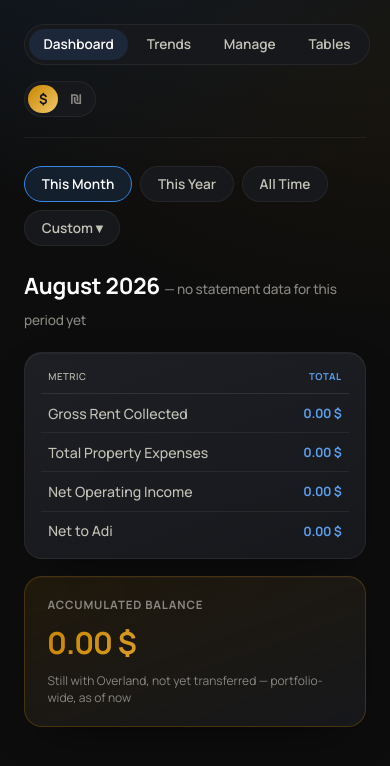
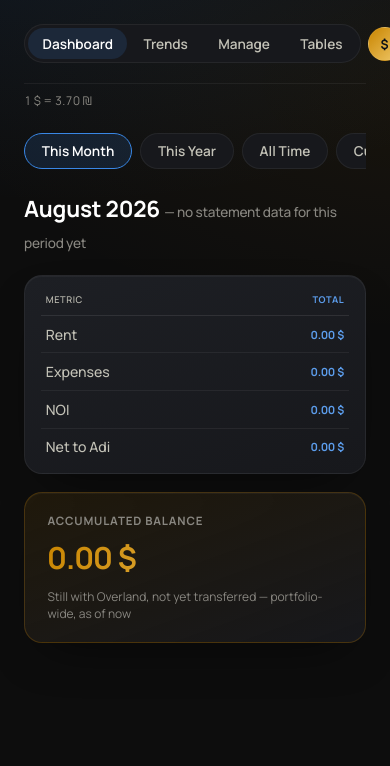
Before and after one commit to AdiKellerAI/asset_report_dashboard, a Flask app: page / in a window 390 px wide. Shown: the top 766 px of the page. Run offline with Flask 3, Linux system fonts and the light colour scheme; data that the repository does not hold is empty.

Commit message:
Fix real Jinja constant-folding bug behind Hebrew translations freezing, mobile UX round
- The actual bug behind "Hebrew doesn't translate the page": Jinja
  constant-folds a filter call on a literal string at template-compile
  time (once per process), so every {{ "X"|t }} call baked in whichever
  g.lang was active during that template's very first render, forever,
  regardless of later requests. Fixed by marking the t filter
  @pass_context so Jinja never folds it - money was never affected since
  it's only ever applied to variables, never literals.
- Currency control is now a single button (was a two-option toggle);
  the exchange-rate line moved out of the header into its own line below
  it, and shows unconditionally now.
- Mobile: header and period-pill rows never wrap; comparison table never
  side-scrolls (abbreviated metric labels instead); Hebrew mode no longer
  mirrors the layout (LTR always - translate the words, keep positions).
- Swapped the USD/ILS source to open.er-api.com (refreshes daily; the
  previous frankfurter.app lagged stale over weekends).
- Cache-Control: no-store on every response, since the page depends on
  the lang cookie.

Co-Authored-By: Claude Sonnet 5 <noreply@anthropic.com>

```diff
--- a/app/__init__.py
+++ b/app/__init__.py
@@ -1,4 +1,5 @@
 from flask import Flask, current_app, g, redirect, request, session
+from jinja2 import pass_context
 
 from app.config import Config
 
@@ -40,13 +41,17 @@ def create_app(config_object=Config):
 
     @app.before_request
     def set_language_context():
-        # The currency toggle also flips the whole site to Hebrew/RTL (a
+        # The currency toggle also switches the whole site's text to Hebrew (a
         # single "lang" cookie drives both - see app/routes/language.py) -
         # read once per request rather than threading it through every
-        # route/render_template call.
+        # route/render_template call. Layout direction deliberately stays LTR
+        # even in Hebrew (Adi's request, 2026-08-23: translate the words, but
+        # never mirror the page) - `dir` is kept as a template variable rather
+        # than removed outright since some charts/inputs still opt out of it
+        # explicitly.
         lang = request.cookies.get("lang", "en")
         g.lang = lang if lang in ("en", "he") else "en"
-        g.dir = "rtl" if g.lang == "he" else "ltr"
+        g.dir = "ltr"
 
     @app.context_processor
     def inject_globals():
@@ -60,10 +65,32 @@ def create_app(config_object=Config):
         }
 
     @app.template_filter("t")
-    def translate_filter(text):
+    @pass_context
+    def translate_filter(ctx, text):
+        # `@pass_context` isn't for its own sake here (we don't read `ctx`) -
+        # it's the only way to stop Jinja from constant-folding this filter.
+        # Every call site is `{{ "some literal string"|t }}`, and Jinja's
+        # compiler treats a filter applied to a literal as a pure function of
+        # that literal: it evaluates it ONCE at template-compile time (the
+        # template's first render in this process) and bakes the result into
+        # the compiled bytecode forever after - which silently freezes the
+        # whole site in whatever language happened to be active during that
+        # first render, no matter what `g.lang` is on later requests. Marking
+        # the filter as context-dependent tells Jinja it can't assume that,
+        # so it re-evaluates on every render like `money` (applied to a
+        # variable, never a literal, so it was never eligible for folding).
         from app.i18n import translate
 
         return translate(text, g.lang)
+
+    @app.after_request
+    def prevent_caching_of_language_dependent_pages(response):
+        # Every page's HTML depends on the `lang` cookie - without an
+        # explicit no-store, some mobile browsers will serve a cached copy of
+        # "/" from before the cookie changed instead of re-fetching, which
+        # looks exactly like "switching to Hebrew didn't do anything".
+        response.headers["Cache-Control"] = "no-store"
+        return response
 
     @app.template_filter("money")
     def money_filter(value):
--- a/app/fx.py
+++ b/app/fx.py
@@ -3,13 +3,18 @@ all math stay USD-only everywhere - this only feeds the site-wide currency
 toggle. Cached once per calendar day so a page load doesn't hit the external
 API every time; falls back to the last known (or a static approximate) rate
 if the lookup fails, so a network hiccup never breaks the page.
+
+Uses open.er-api.com (exchangerate-api.com's free tier, no key required,
+refreshes once a day) rather than frankfurter.app - frankfurter sources ECB
+rates, which only update on ECB business days, so it lags stale over
+weekends/holidays instead of reflecting "today's" rate as Adi wants.
 """
 
 import json
 import urllib.request
 from datetime import date
 
-FX_API_URL = "https://api.frankfurter.app/latest?from=USD&to=ILS"
+FX_API_URL = "https://open.er-api.com/v6/latest/USD"
 FALLBACK_RATE = 3.7  # a reasonable static approximation, used only if no rate has ever been fetched
 
 _cache = {"day": None, "rate": None}
--- a/app/i18n.py
+++ b/app/i18n.py
@@ -44,7 +44,9 @@ TRANSLATIONS = {
     "Metric": "מדד",
     "Total": "סה\"כ",
     "Gross Rent Collected": "שכר דירה שנגבה",
+    "Rent": "שכירות",
     "Total Property Expenses": "סך הוצאות הנכס",
+    "Expenses": "הוצאות",
     "Net Operating Income": "רווח תפעולי נקי",
     "Net to Adi": "נטו לעדי",
     "Accumulated Balance": "יתרה שנצברה",
--- a/app/static/css/style.css
+++ b/app/static/css/style.css
@@ -80,48 +80,40 @@ a {
   padding: 0.25rem;
 }
 
-/* A minimal segmented control (not a switch) - two currency symbols side
-   by side, the active one filled with the gold "money" accent. */
+/* A single button, not a two-option toggle - shows the currently active
+   currency symbol; tapping switches to the other language/currency. */
 .currency-widget {
   display: flex;
+  flex-shrink: 0;
   align-items: center;
   gap: 0.6rem;
 }
 
-.lang-switch {
-  display: flex;
-  background: var(--surface);
-  border: 1px solid var(--border-soft);
-  border-radius: 999px;
-  padding: 0.2rem;
-  gap: 0.15rem;
-}
-
-.lang-switch-option {
+.currency-btn {
   display: flex;
   align-items: center;
   justify-content: center;
-  min-width: 30px;
-  padding: 0.3rem 0.6rem;
+  min-width: 40px;
+  min-height: 38px;
+  padding: 0.4rem 0.7rem;
   border-radius: 999px;
-  font-size: 0.85rem;
+  background: var(--surface);
+  border: 1px solid var(--border-soft);
+  font-size: 0.9rem;
   font-weight: 700;
-  color: var(--ink-muted);
+  color: #0d1117;
+  background: linear-gradient(135deg, var(--gold), #f0c96b);
   text-decoration: none;
-  transition: color 0.2s ease, background 0.2s ease;
+  transition: filter 0.2s ease;
 }
 
-.lang-switch-option:hover {
-  color: var(--ink);
+.currency-btn:hover {
+  filter: brightness(1.08);
 }
 
-.lang-switch-option.active {
-  color: #0d1117;
-  background: linear-gradient(135deg, var(--gold), #f0c96b);
-}
-
-.fx-rate-note {
-  font-size: 0.72rem;
+.fx-rate-bar {
+  margin: -1.25rem 0 1.5rem;
+  font-size: 0.75rem;
   color: var(--ink-muted);
   font-variant-numeric: tabular-nums;
 }
@@ -137,9 +129,36 @@ a {
 }
 
 @media (max-width: 480px) {
+  /* Genuinely fixed - never wraps AND never needs a swipe to see the rest
+     (Adi's request). Everything shrinks to fit one line instead. */
   .page-header {
-    flex-direction: column;
-    align-items: flex-start;
+    flex-wrap: nowrap;
+    gap: 0.4rem;
+  }
+
+  .main-nav {
+    gap: 0.1rem;
+    padding: 0.2rem;
+  }
+
+  .main-nav a {
+    padding: 0.35rem 0.5rem;
+    font-size: 0.68rem;
+  }
+
+  .currency-widget {
+    gap: 0.4rem;
+  }
+
+  .currency-btn {
+    min-width: 34px;
+    min-height: 34px;
+    padding: 0.3rem 0.5rem;
+    font-size: 0.8rem;
+  }
+
+  .logout-link {
+    font-size: 0.68rem;
   }
 }
 
@@ -279,6 +298,19 @@ a {
 .period-pill:hover {
   color: var(--ink);
   border-color: var(--accent);
+}
+
+@media (max-width: 480px) {
+  /* One line, never wrapped - scrolls horizontally if it doesn't all fit. */
+  .period-pills {
+    flex-wrap: nowrap;
+    overflow-x: auto;
+    -webkit-overflow-scrolling: touch;
+  }
+
+  .period-pill {
+    flex-shrink: 0;
+  }
 }
 
 .period-pill.active {
@@ -608,6 +640,51 @@ a {
   }
 }
 
+.metric-short {
+  display: none;
+}
+
+@media (max-width: 480px) {
+  /* Fixed layout + abbreviated metric labels instead of letting the table
+     scroll sideways (Adi's request: no side-scroll on mobile, shorten the
+     text instead). */
+  .table-wrap {
+    overflow-x: hidden;
+  }
+
+  .compare-table {
+    table-layout: fixed;
+    white-space: normal;
+  }
+
+  .compare-table .metric-col,
+  .compare-table th[scope="row"] {
+    width: 30%;
+  }
+
+  .compare-table th,
+  .compare-table td {
+    padding: 0.55rem 0.3rem;
+    font-size: 0.7rem;
+  }
+
+  .compare-table td {
+    white-space: nowrap;
+  }
+
+  .compare-table thead th {
+    font-size: 0.58rem;
+  }
+
+  .metric-short {
+    display: inline;
+  }
+
+  .metric-full {
+    display: none;
+  }
+}
+
 /* ---------- Chart ---------- */
 
 .chart-wrap {
@@ -841,20 +918,6 @@ a {
   transform: translateY(-1px);
 }
 
-/* ---------- RTL (Hebrew) overrides ---------- */
-/* Setting dir="rtl" on <html> already mirrors flexbox/grid/table order for
-   free (the browser reverses main-axis order under RTL automatically) -
-   this is just the one spot with a hardcoded LTR assumption (a right-side
-   dropdown arrow). Charts opt back into dir="ltr" explicitly (see the
-   templates) - numeric/date axes conventionally stay LTR even inside an
-   RTL page. */
-
-[dir="rtl"] .filter-bar select,
-[dir="rtl"] .manage-form select {
-  background-position: left 0.6rem center;
-  padding: 0.35rem 0.6rem 0.35rem 1.75rem;
-}
-
 /* ---------- Tables page ---------- */
 
 .table-tabs {
@@ -913,11 +976,6 @@ a {
   font-size: 0.82rem;
 }
 
-[dir="rtl"] .data-table th,
-[dir="rtl"] .data-table td {
-  text-align: right;
-}
-
 .data-table thead th {
   font-size: 0.65rem;
   font-weight: 700;
--- a/app/templates/base.html
+++ b/app/templates/base.html
@@ -10,11 +10,7 @@
   <link rel="stylesheet" href="/static/css/style.css">
 </head>
 <body>
-  <header class="page-header" dir="ltr">
-    <!-- Deliberately LTR regardless of page language (Adi's request): the
-         nav order and the currency/language control's position shouldn't
-         mirror just because the page content does - only the words inside
-         them translate. -->
+  <header class="page-header">
     <nav class="main-nav">
       <a href="/" class="{{ 'active' if active_nav == 'dashboard' else '' }}">{{ "Dashboard"|t }}</a>
       <a href="/trends" class="{{ 'active' if active_nav == 'trends' else '' }}">{{ "Trends"|t }}</a>
@@ -22,18 +18,14 @@
       <a href="/tables" class="{{ 'active' if active_nav == 'tables' else '' }}">{{ "Tables"|t }}</a>
     </nav>
     <div class="currency-widget">
-      <div class="lang-switch" role="group" aria-label="Currency / language">
-        <a href="/set-language/en" class="lang-switch-option {{ 'active' if lang == 'en' }}">$</a>
-        <a href="/set-language/he" class="lang-switch-option {{ 'active' if lang == 'he' }}">₪</a>
-      </div>
-      {% if lang == "he" %}
-      <span class="fx-rate-note">1 $ = {{ "%.2f"|format(usd_to_ils_rate) }} ₪</span>
-      {% endif %}
+      <a href="/set-language/{{ 'he' if lang == 'en' else 'en' }}" class="currency-btn" aria-label="Switch currency and language">{{ "$" if lang == "en" else "₪" }}</a>
       {% if auth_enabled %}
       <a href="/logout" class="logout-link">{{ "Log out"|t }}</a>
       {% endif %}
     </div>
   </header>
+
+  <p class="fx-rate-bar">1 $ = {{ "%.2f"|format(usd_to_ils_rate) }} ₪</p>
 
   {% block content %}{% endblock %}
 
--- a/app/templates/dashboard.html
+++ b/app/templates/dashboard.html
@@ -37,21 +37,21 @@
       </thead>
       <tbody>
         <tr>
-          <th scope="row">{{ "Gross Rent Collected"|t }}</th>
+          <th scope="row"><span class="metric-full">{{ "Gross Rent Collected"|t }}</span><span class="metric-short">{{ "Rent"|t }}</span></th>
           {% for p in properties %}
           <td>{{ p.gross_rent|money }}</td>
           {% endfor %}
           <td class="total-col">{{ total.gross_rent|money }}</td>
         </tr>
         <tr>
-          <th scope="row">{{ "Total Property Expenses"|t }}</th>
+          <th scope="row"><span class="metric-full">{{ "Total Property Expenses"|t }}</span><span class="metric-short">{{ "Expenses"|t }}</span></th>
           {% for p in properties %}
           <td>{{ p.total_expenses|money }}</td>
           {% endfor %}
           <td class="total-col">{{ total.total_expenses|money }}</td>
         </tr>
         <tr>
-          <th scope="row">{{ "Net Operating Income"|t }}</th>
+          <th scope="row"><span class="metric-full">{{ "Net Operating Income"|t }}</span><span class="metric-short">NOI</span></th>
           {% for p in properties %}
           <td>{{ p.noi|money }}</td>
           {% endfor %}
```
Also changed, not shown: docs/PROJECT_STATUS.md (+1 -0 lines), tests/test_dashboard_route.py (+9 -8 lines).
